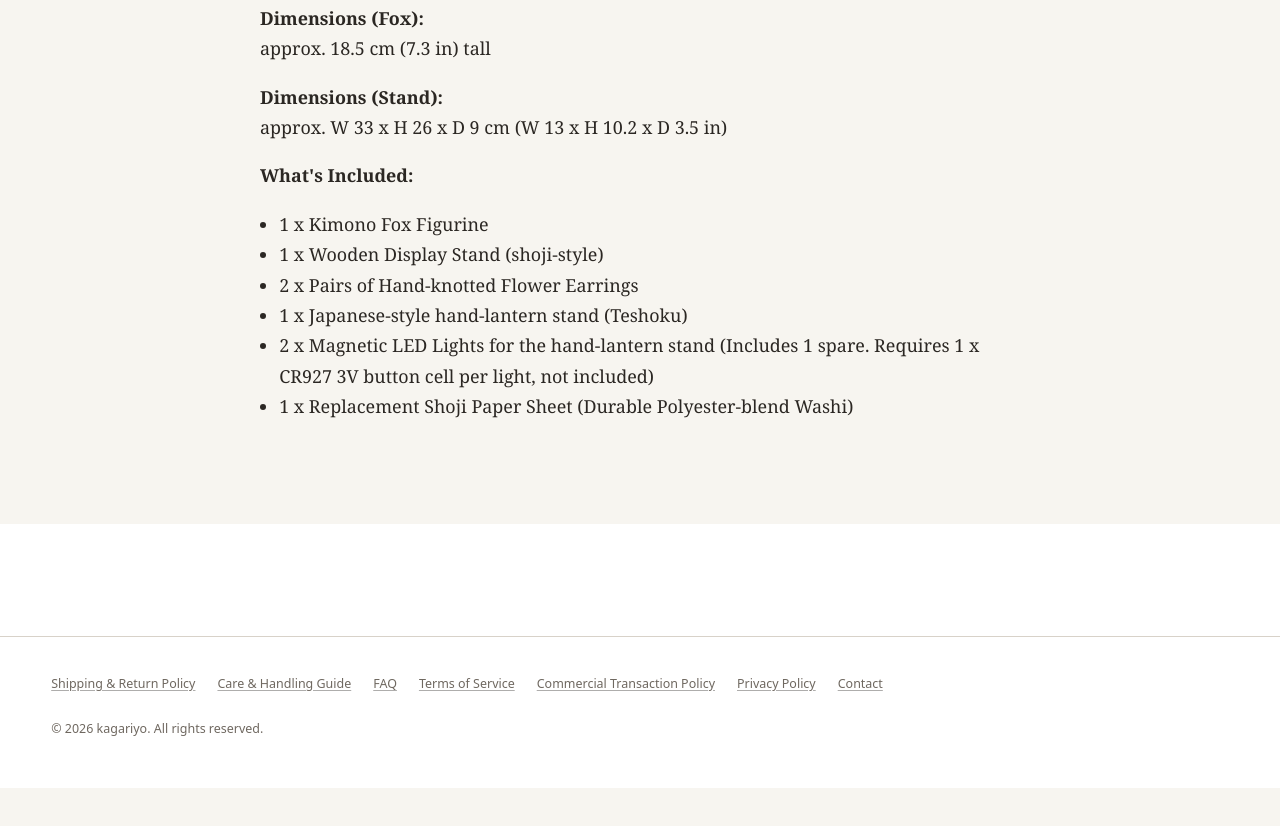
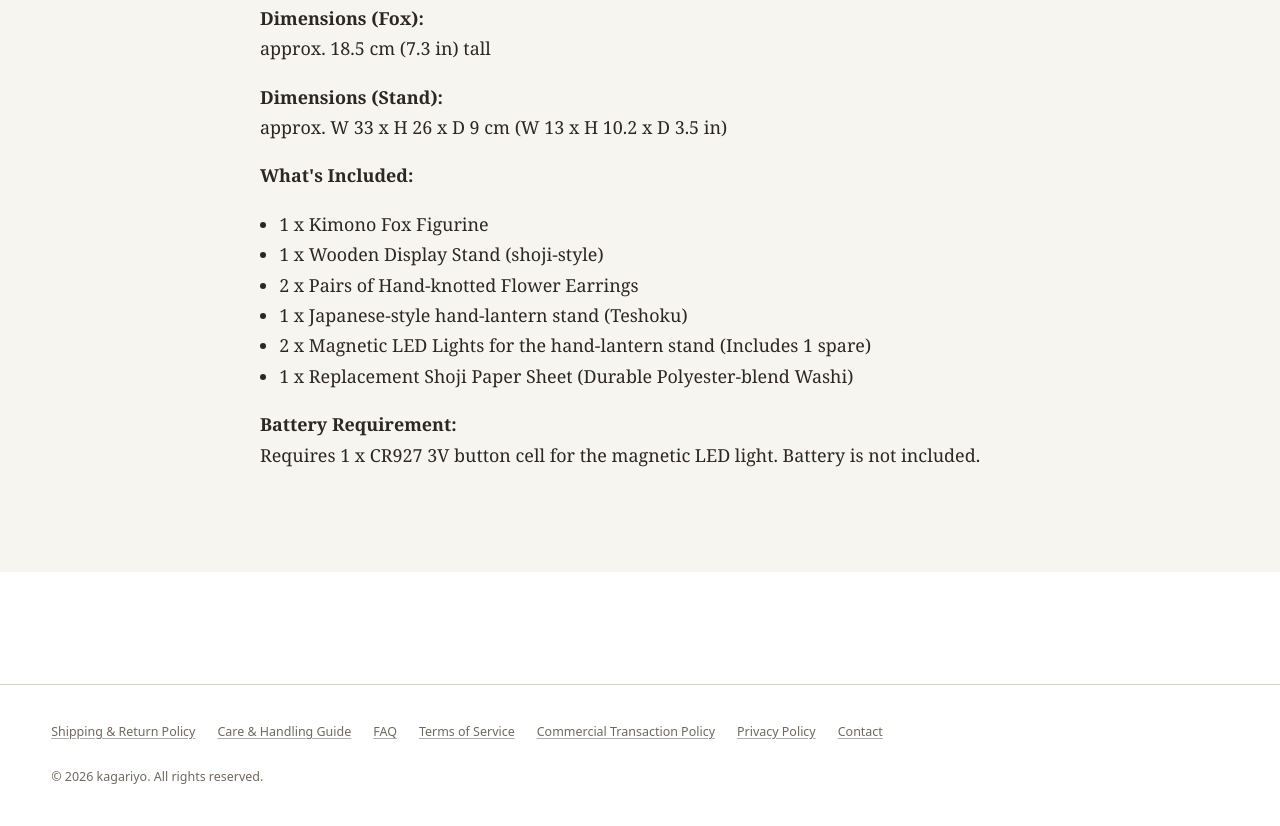
Before and after one commit to gionsouta/kagariyo-site-final, a plain HTML site: page products/gate-of-signs-take-a.html in a window 1280 px wide. Shown: the part 1722-2548 px from the top of the page. Before the commit the page ends 2510 px from the top, so only its background shows below. Drawn offline with Linux system fonts and the light colour scheme.

Commit message:
電池についての修正

```diff
--- a/products/gate-of-signs-take-a.html
+++ b/products/gate-of-signs-take-a.html
@@ -116,9 +116,10 @@
           <li>1 x Wooden Display Stand (shoji-style)</li>
           <li>2 x Pairs of Hand-knotted Flower Earrings</li>
           <li>1 x Japanese-style hand-lantern stand (Teshoku)</li>
-          <li>2 x Magnetic LED Lights for the hand-lantern stand (Includes 1 spare. Requires 1 x CR927 3V button cell per light, not included)</li>
+          <li>2 x Magnetic LED Lights for the hand-lantern stand (Includes 1 spare)</li>
           <li>1 x Replacement Shoji Paper Sheet (Durable Polyester-blend Washi)</li>
         </ul>
+        <p><strong>Battery Requirement:</strong><br>Requires 1 x CR927 3V button cell for the magnetic LED light. Battery is not included.</p>
       </section>
     </main>
     <footer class="site-footer">
```
Also changed, not shown: care-and-handling-guide.html (+1 -1 lines).
